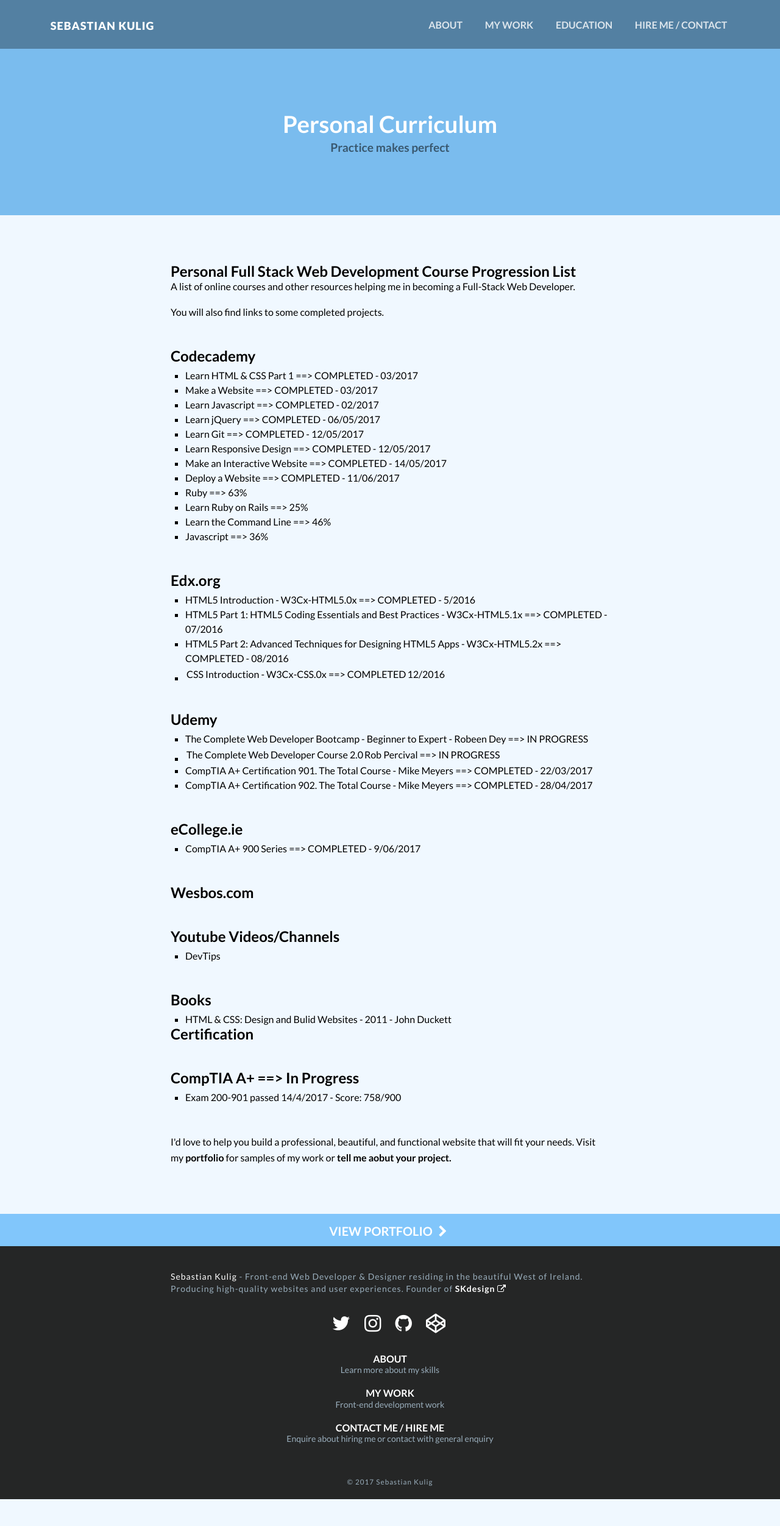
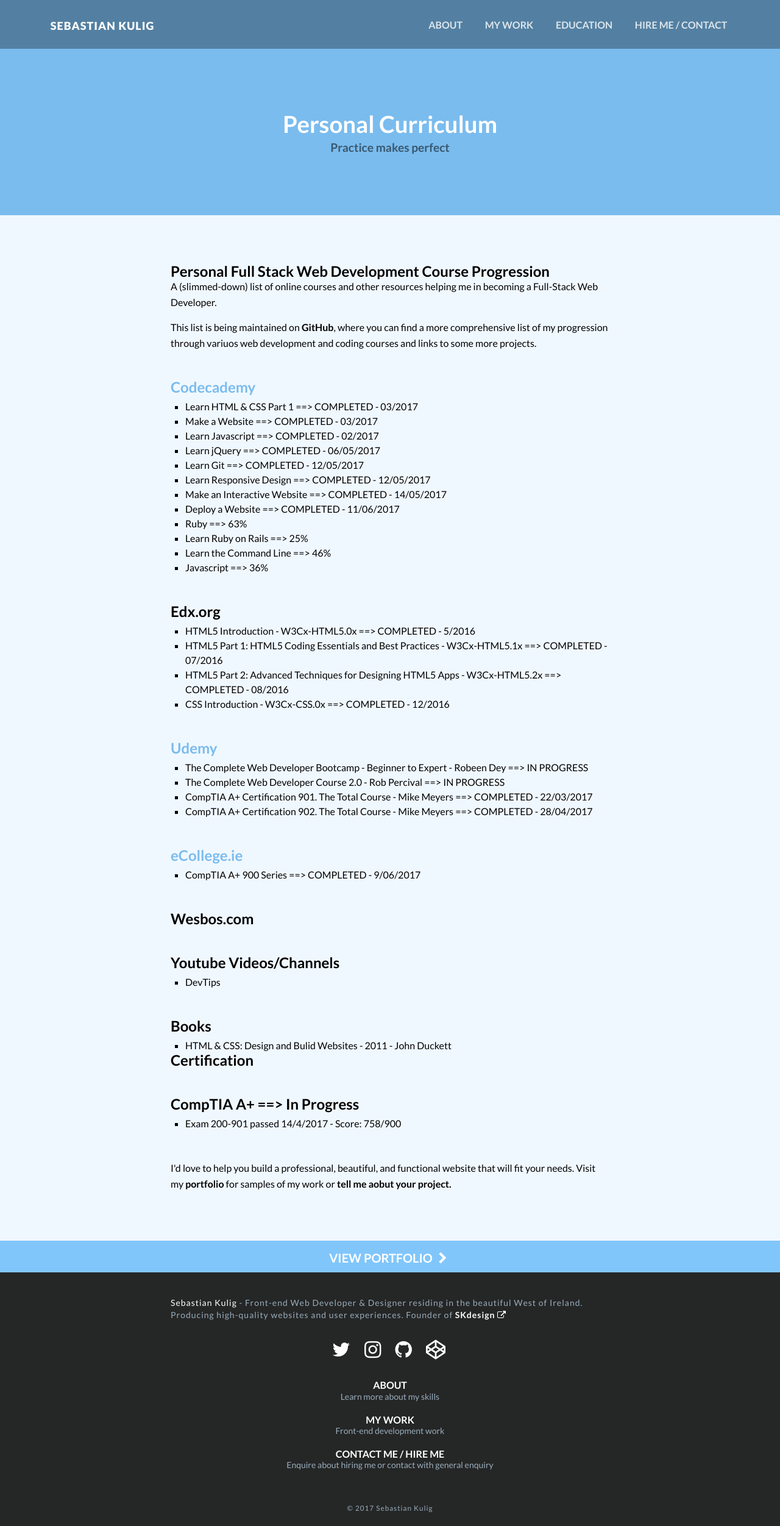
Before and after one commit to sebam2k4/sebastiankulig-Jekyll, a Jekyll site: the page built from source/_pages/Personal-curriculum.md, in a window 1280 px wide. Shown: the whole page at 61% size. Built offline with Jekyll 4.4.1, drawn with Linux system fonts in a browser that asks for light colours; nearby versions of some CDN libraries; before the commit the page ends 2459 px from its top, so only the background shows below that.

Commit message:
updated h1 link styling for content

```diff
--- a/source/_pages/Personal-curriculum.md
+++ b/source/_pages/Personal-curriculum.md
@@ -9,11 +9,11 @@ permalink: /personal-curriculum/
 
 <div class="content" markdown="1">
 
-# Personal Full Stack Web Development Course Progression List
+# Personal Full Stack Web Development Course Progression
 
-A list of online courses and other resources helping me in becoming a Full-Stack Web Developer.
+A (slimmed-down) list of online courses and other resources helping me in becoming a Full-Stack Web Developer.
 
-You will also find links to some completed projects.
+This list is being maintained on [GitHub](https://github.com/sebam2k4/Web-Development-Curriculum "Visit my Personal Curriculum Repository on GitHub"){:target="_blank"}, where you can find a more comprehensive list of my progression through variuos web development and coding courses and links to some more projects.
 
 ## [Codecademy](/Codecademy/ "View projects and detailed info")
 
@@ -35,12 +35,12 @@ You will also find links to some completed projects.
 * HTML5 Introduction - W3Cx-HTML5.0x ==> COMPLETED - 5/2016
 * HTML5 Part 1: HTML5 Coding Essentials and Best Practices - W3Cx-HTML5.1x ==> COMPLETED - 07/2016
 * HTML5 Part 2: Advanced Techniques for Designing HTML5 Apps - W3Cx-HTML5.2x ==> COMPLETED - 08/2016
-* CSS Introduction - W3Cx-CSS.0x ==> COMPLETED | 12/2016
+* CSS Introduction - W3Cx-CSS.0x ==> COMPLETED - 12/2016
 
 ## [Udemy](/Udemy/ "View projects and detailed info")
 
 * The Complete Web Developer Bootcamp - Beginner to Expert - Robeen Dey ==> IN PROGRESS
-* The Complete Web Developer Course 2.0 | Rob Percival ==> IN PROGRESS
+* The Complete Web Developer Course 2.0 - Rob Percival ==> IN PROGRESS
 * CompTIA A+ Certification 901. The Total Course - Mike Meyers ==> COMPLETED - 22/03/2017
 * CompTIA A+ Certification 902. The Total Course - Mike Meyers ==> COMPLETED - 28/04/2017
 
--- a/source/assets/css/main.css
+++ b/source/assets/css/main.css
@@ -769,6 +769,15 @@ article {
     color: #7ABCEE;
 }
 
+.content h2 a {
+    color: #7ABCEE;
+}
+
+.content h2 a:hover {
+    color: #7ABCEE;
+    text-decoration: underline;
+}
+
 .content p.note {
     font-size: 0.875em;
     margin-top: 2em
```
